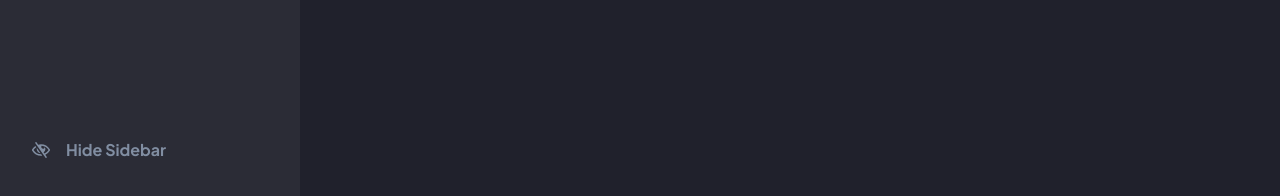
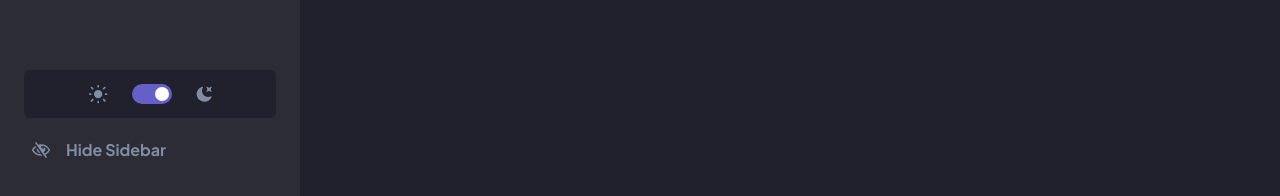
Before and after one commit to jorge00552075/kanban-task-management-app, a React (Vite) app: page / in a window 1280 px wide. Shown: the part 594-790 px from the top of the page. Built offline with nearby package versions, Linux system fonts and the light colour scheme.

Commit message:
add switch component

```diff
--- a/src/components/sidebar/sidebar.module.scss
+++ b/src/components/sidebar/sidebar.module.scss
@@ -60,6 +60,10 @@
   color: var(--primary-clr);
   transition: all 300ms;
 
+  .boardIcon {
+    fill: var(--primary-clr);
+  }
+
   &:where(:hover, :active) {
     background-color: var(--primary-clr);
     color: hsl(0, 0%, 100%);
@@ -81,5 +85,8 @@
 }
 
 .btnWrapper {
+  display: flex;
+  flex-direction: column;
+  gap: 0.5rem;
   margin-bottom: 2rem;
 }
--- a/src/components/sidebar/sidebar.tsx
+++ b/src/components/sidebar/sidebar.tsx
@@ -1,5 +1,6 @@
+import Switch from "../switch/switch";
+import hideSidebarIcon from "../../assets/icon-hide-sidebar.svg";
 import styles from "./sidebar.module.scss";
-import hideSidebarIcon from "../../assets/icon-hide-sidebar.svg";
 
 const boardIcon = (
   <svg width="16" height="16" xmlns="http://www.w3.org/2000/svg">
@@ -35,7 +36,7 @@ export default function Sidebar() {
       </div>
 
       <div className={styles.btnWrapper}>
-        {/* TODO: add switch component */}
+        <Switch />
         <button className={styles.hideSidebar} type="button">
           <img src={hideSidebarIcon} alt="" />
           Hide Sidebar
--- /dev/null
+++ b/src/components/switch/switch.module.scss
@@ -0,0 +1,63 @@
+.switchWrapper {
+  display: flex;
+  justify-content: center;
+  align-items: center;
+  gap: 1.5rem;
+  padding-block: 0.875rem;
+  margin-left: 1.5rem;
+  border-radius: 6px;
+  background-color: var(--bg-clr-1);
+}
+
+.switch {
+  position: relative;
+  display: inline-block;
+  width: 40px;
+  height: 20px;
+
+  input {
+    opacity: 0;
+    width: 0;
+    height: 0;
+  }
+}
+
+input:checked + .slider:before {
+  -webkit-transform: translateX(20px);
+  -ms-transform: translateX(20px);
+  transform: translateX(20px);
+}
+
+input:is(:hover, :active) + .slider {
+  background-color: var(--primary-clr-hover);
+}
+
+input:focus-visible + .slider {
+  outline: 4px solid #2563eb;
+}
+
+.slider {
+  position: absolute;
+  cursor: pointer;
+  top: 0;
+  left: 0;
+  right: 0;
+  bottom: 0;
+  border-radius: 34px;
+  background-color: var(--primary-clr);
+  -webkit-transition: 0.4s;
+  transition: 0.4s;
+
+  &:before {
+    position: absolute;
+    content: "";
+    height: 14px;
+    width: 14px;
+    left: 3px;
+    bottom: 3px;
+    border-radius: 50%;
+    background-color: hsl(0, 0%, 100%);
+    -webkit-transition: 0.4s;
+    transition: 0.4s;
+  }
+}
--- /dev/null
+++ b/src/components/switch/switch.tsx
@@ -0,0 +1,16 @@
+import iconLight from "../../assets/icon-light-theme.svg";
+import iconDark from "../../assets/icon-dark-theme.svg";
+import styles from "./switch.module.scss";
+
+export default function Switch() {
+  return (
+    <div className={styles.switchWrapper}>
+      <img src={iconLight} alt="" />
+      <label className={styles.switch}>
+        <input type="checkbox" defaultChecked role="switch" />
+        <span className={styles.slider} />
+      </label>
+      <img src={iconDark} alt="" />
+    </div>
+  );
+}
```
